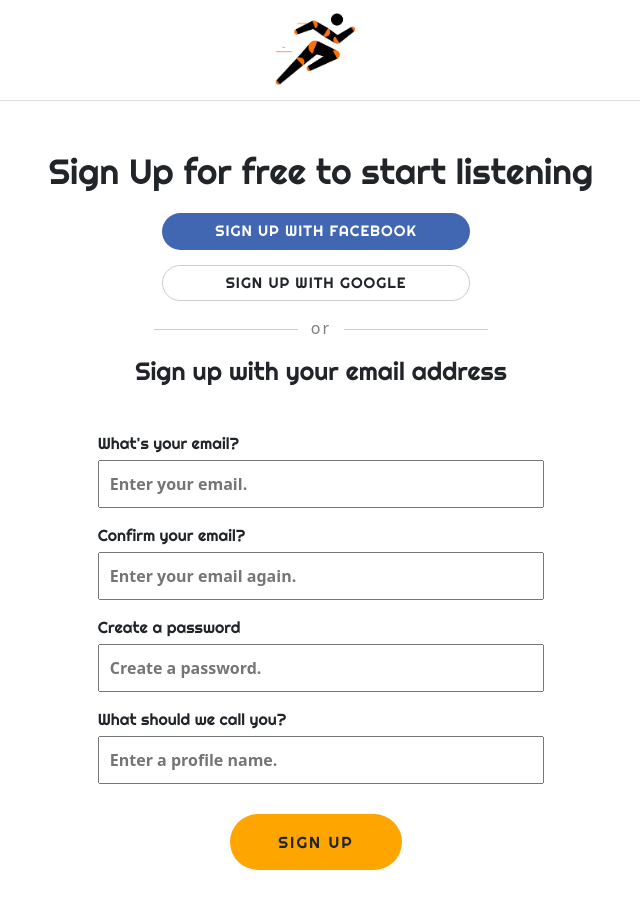
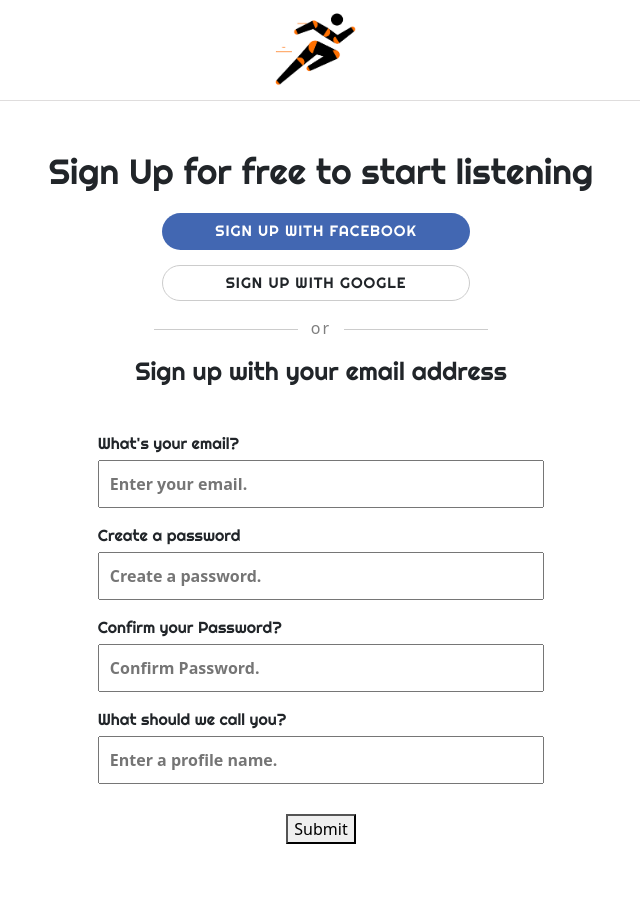
Before and after one commit to Ibramelias/cucumie, a React (Create React App) app in the folder kindownder/: page /signup in a window 1280 px wide. Shown: the whole page, without its empty margins (319-959 px from the left). After the commit the page ends 874 px from the top, so only its background shows below. Built offline with nearby package versions, Linux system fonts and the light colour scheme; no server answers.

Commit message:
created a user auth using firebase to allow users to create profiles

```diff
--- a/kindownder/src/App.js
+++ b/kindownder/src/App.js
@@ -1,3 +1,4 @@
+import { AuthProvider } from "./components/AuthContext/AuthContext";
 import React, { useEffect, useState } from "react";
 import { Routes, Route } from 'react-router-dom';
 import LandingPage from './pages/landingPage';
@@ -21,12 +22,14 @@
     <>
       {loading ? <LottieAnimi /> :
         <div className=''>
+          <AuthProvider>
             <Routes>
               <Route path="/" element={<LandingPage />} />
               <Route path="/signup" element={<SignUp />} />
               <Route path="/login" element={<LogIn />} />
               <Route path="/profile" element={<Home />} />
             </Routes>
+          </AuthProvider>
         </div>
       }
     </>
--- /dev/null
+++ b/kindownder/src/components/AuthContext/AuthContext.js
@@ -0,0 +1,43 @@
+import React, { useContext, useEffect, useState } from 'react';
+import { createUserWithEmailAndPassword, signInWithEmailAndPassword } from "firebase/auth";
+import { auth } from '../../firebase'
+
+
+const AuthContext = React.createContext()
+
+export function useAuth() {
+    return useContext(AuthContext)
+}
+
+export function AuthProvider({ children }) {
+    const [currenttUser, setCurrentUser] = useState()
+
+    function signup(email, password) {
+        return createUserWithEmailAndPassword(auth, email, password)
+    }
+
+    function login(email, password) {
+        return signInWithEmailAndPassword(auth, email, password)
+    }
+
+    useEffect(() => {
+        const unsubscribe = auth.onAuthStateChanged(user => {
+            setCurrentUser(user)
+        })
+        return unsubscribe
+    }, [])
+
+
+    const value = {
+        currenttUser,
+        login,
+        signup
+    }
+
+
+    return (
+        <AuthContext.Provider value={value}>
+            {children}
+        </AuthContext.Provider>
+    )
+}
--- /dev/null
+++ b/kindownder/src/firebase.js
@@ -0,0 +1,15 @@
+import firebase from "firebase/compat/app";
+import { getAuth } from "firebase/auth";
+
+const app = firebase.initializeApp({
+    apiKey: "AIzaSyDEs8FmikALniBCjr2SMtFsGRnCOkI2Zxw",
+    authDomain: "music-b92de.firebaseapp.com",
+    projectId: "music-b92de",
+    storageBucket: "music-b92de.appspot.com",
+    messagingSenderId: "950147439345",
+    appId: "1:950147439345:web:fe52879f2c727f35fd2750"
+})
+
+
+export const auth = getAuth()
+export default app;
--- a/kindownder/src/pages/LogIn/index.js
+++ b/kindownder/src/pages/LogIn/index.js
@@ -1,12 +1,33 @@
-import { Link } from "react-router-dom";
-import Btn from '../../components/Button';
+import { Link, useNavigate } from "react-router-dom"
+import React, { useRef, useState } from "react";
+import Btn from '../../components/Button'
 import logo from '../../assets/logo.png';
-import { Container } from "react-bootstrap";
+import { Container, Alert } from "react-bootstrap";
+import { useAuth } from "../../components/AuthContext/AuthContext";
 import "./logIn.css";
 
 
+function LogIn() {
+    const emailRef = useRef();
+    const passwordRef = useRef();
+    const { login } = useAuth();
+    const [error, setError] = useState();
+    const [loading, setLoading] = useState(false)
+    let navigate = useNavigate();
 
-function LogIn() {
+    async function handleSubmit(e) {
+        e.preventDefault()
+        try {
+            setError("")
+            setLoading(true)
+            await login(emailRef.current.value, passwordRef.current.value);
+            navigate("/profile");
+        } catch (err) {
+            setError("Failed to Log In ")
+            // window.location.reload();
+            console.log(err)
+        }
+    }
 
     return (
         <div className='logIn_page'>
@@ -25,10 +46,12 @@
                     <div className="logIn_another-option_section">
                         <p className="logInPage-another-option">or</p>
 
-                        <form className="logIn_form">
+                        <form onSubmit={handleSubmit} className="logIn_form">
+                            {error && <Alert variant="danger">{error}</Alert>}
                             <label>Email address or username</label>
                             <input
                                 required
+                                ref={emailRef}
                                 name="emial"
                                 type="email"
                                 placeholder="Email address or username"
@@ -36,6 +59,7 @@
                             <label>Password</label>
                             <input
                                 required
+                                ref={passwordRef}
                                 name="password"
                                 type="password"
                                 placeholder="Password."
@@ -43,7 +67,8 @@
                             <div className="login_btn-section">
                                 <a href="#">Froget your password ?</a>
                                 <div className="logIn_page-btn">
-                                    <Btn text='Log In' type="logIn" />
+                                    {/* <Btn text='Log In' type="logIn" /> */}
+                                    <button type='submit' disabled={loading}>Submit</button>
                                 </div>
                             </div>
                         </form>
--- a/kindownder/src/pages/SignUp/index.js
+++ b/kindownder/src/pages/SignUp/index.js
@@ -1,11 +1,39 @@
-import { Link } from "react-router-dom"
-import React from "react";
+import { Link, useNavigate } from "react-router-dom"
+import React, { useRef, useState } from "react";
 import Btn from '../../components/Button'
 import logo from '../../assets/logo.png';
-import { Container } from "react-bootstrap";
+import { Container, Alert } from "react-bootstrap";
+import { useAuth } from "../../components/AuthContext/AuthContext";
 import "./signUp.css";
 
 function SignUp() {
+    const emailRef = useRef();
+    const passwordRef = useRef();
+    const passwordConfimRef = useRef();
+    const { signup } = useAuth();
+    const [error, setError] = useState();
+    const [loading, setLoading] = useState(false)
+    let navigate = useNavigate()
+
+    async function handleSubmit(e) {
+        e.preventDefault()
+        if (passwordRef.current.value !== passwordConfimRef.current.value) {
+            return setError("Your password does not match")
+        }
+
+        try {
+            setError("")
+            setLoading(true)
+            await signup(emailRef.current.value, passwordRef.current.value);
+            navigate("/profile")
+        } catch (err) {
+            setError("Failed to create an account")
+            // window.location.reload();
+            console.log(err)
+        }
+    }
+
+
 
     return (
         <div className='signup_page'>
@@ -24,38 +52,41 @@
                     <div className="signUp_another-option-section">
                         <p className="signupPage-another-option">or</p>
                         <h2>Sign up with your email address</h2>
-
-                        <form className="signup_form">
+                        <form onSubmit={handleSubmit} className="signup_form">
+                            {error && <Alert variant="danger">{error}</Alert>}
                             <label>What's your email?</label>
                             <input
                                 required
-                                name="email"
+                                ref={emailRef}
                                 type="email"
+                                autoComplete="on"
                                 placeholder="Enter your email."
-                            />
-                            <label>Confirm your email?</label>
-                            <input
-                                required
-                                name="email"
-                                type="email"
-                                placeholder="Enter your email again."
                             />
                             <label>Create a password</label>
                             <input
                                 required
-                                name="password"
+                                ref={passwordRef}
                                 type="password"
+                                autoComplete="on"
                                 placeholder="Create a password."
+                            />
+                            <label>Confirm your Password?</label>
+                            <input
+                                required
+                                ref={passwordConfimRef}
+                                type="password"
+                                autoComplete="on"
+                                placeholder="Confirm Password."
                             />
                             <label>What should we call you?</label>
                             <input
-                                required
                                 name="userName"
                                 type="text"
                                 placeholder="Enter a profile name."
                             />
                             <div className="signup_page-btn">
-                                <Btn text='sign up' type="signup-btn" />
+                                {/* <Btn disabled={loading} text='sign up' type="signup-btn" /> */}
+                                <button type='submit' disabled={loading}>Submit</button>
                             </div>
                         </form>
                     </div>
```
Lines whose indentation alone changed are shown as unchanged.
